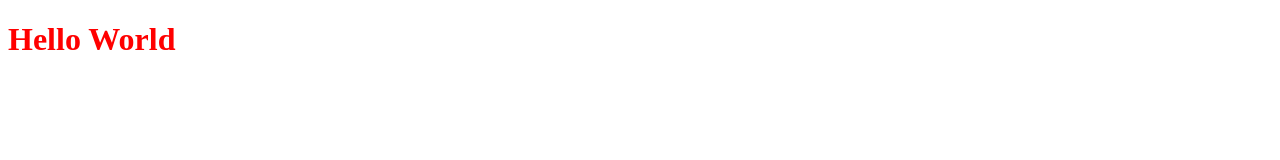
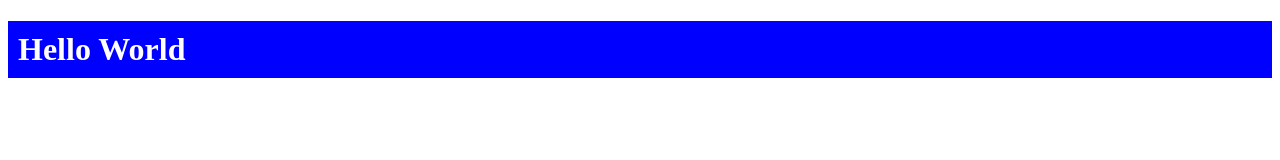
Before and after one commit to Septriunii/github_practice, a plain HTML site: page index.html in a window 1280 px wide. Drawn offline with Linux system fonts and the light colour scheme.

Commit message:
added blue backgound

```diff
--- a/index.html
+++ b/index.html
@@ -7,6 +7,8 @@
     <title>Github Practice</title>
   </head>
   <body>
-    <h1 style="color: red">Hello World</h1>
+    <h1 style="color: white; background-color: blue; padding: 10px">
+      Hello World
+    </h1>
   </body>
 </html>
```
